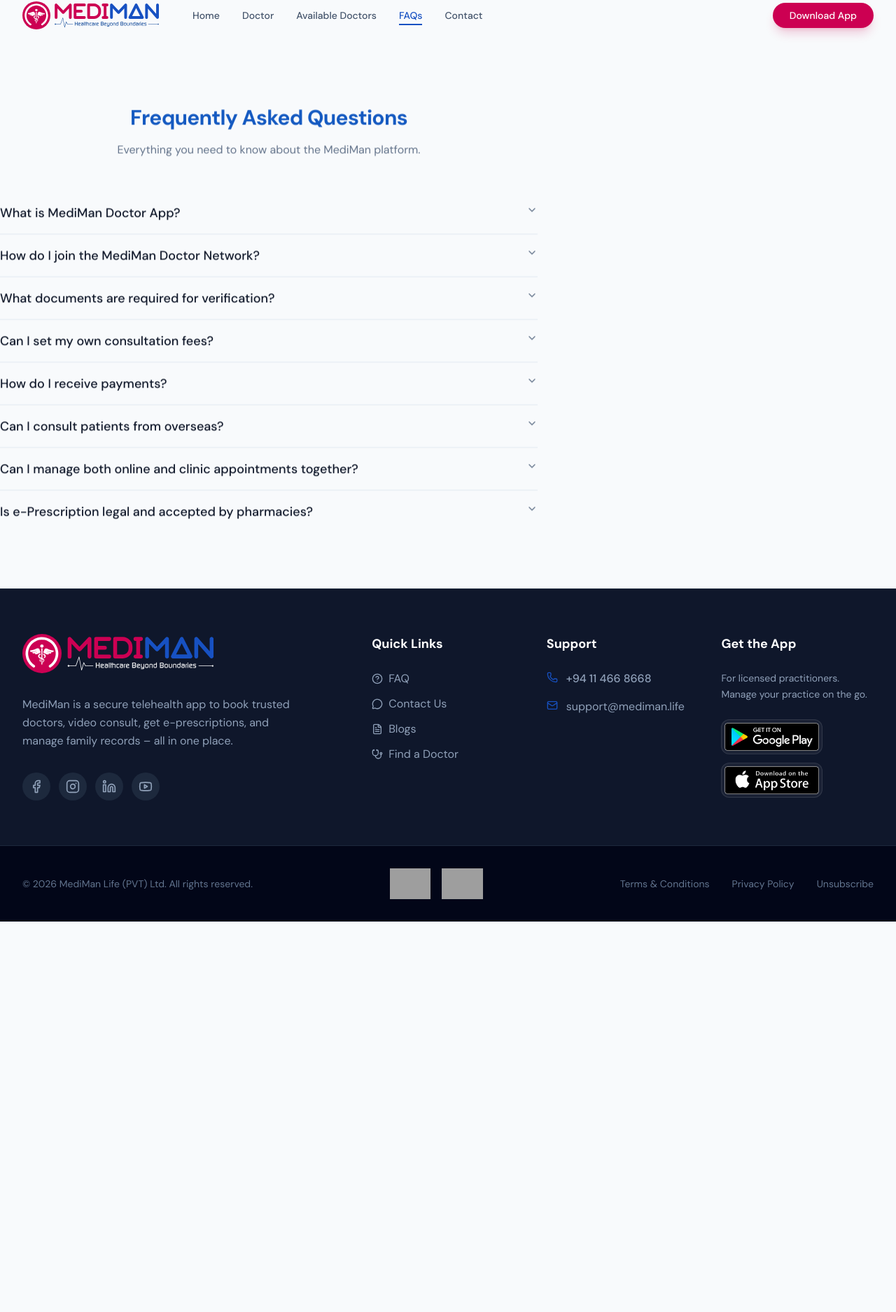
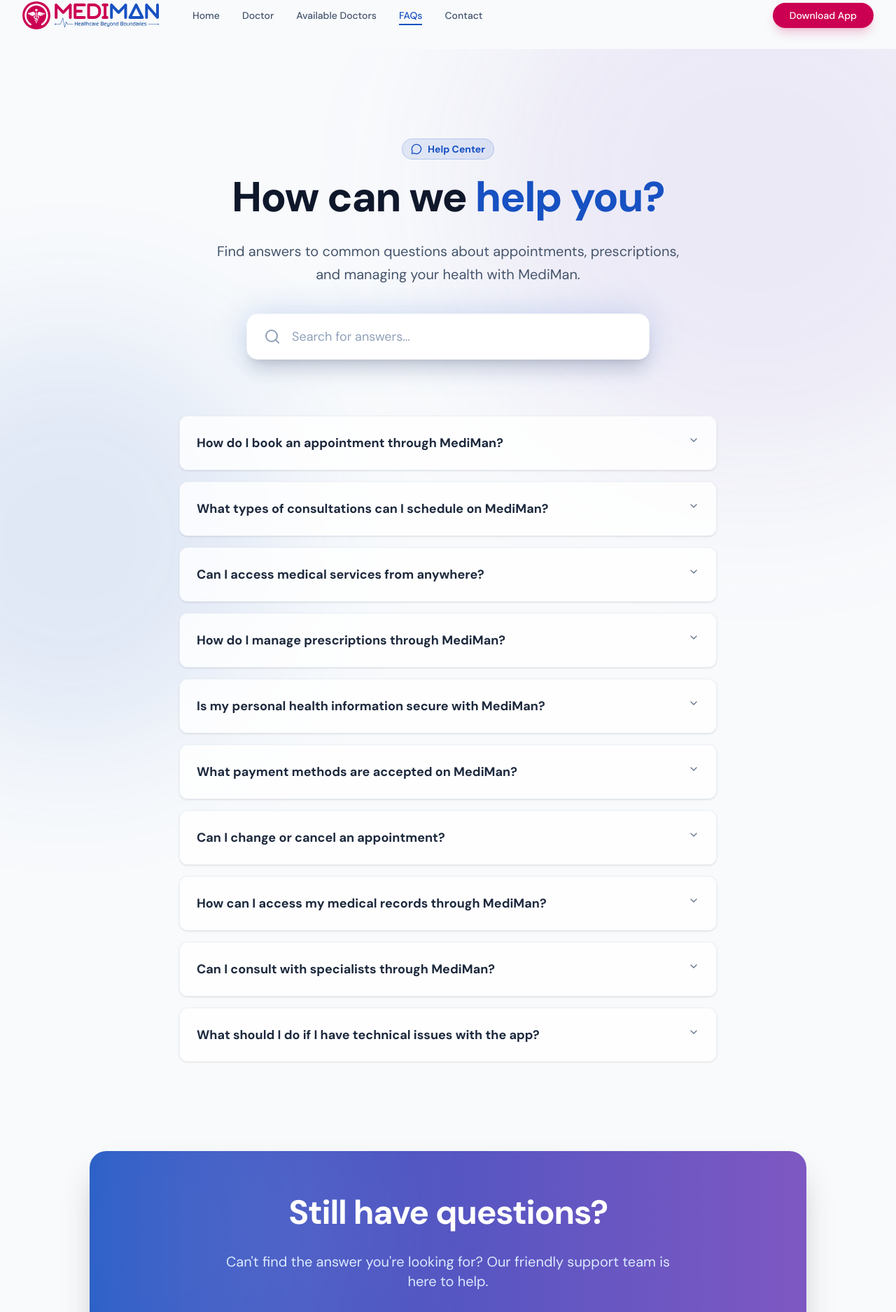
Before and after one commit to mediman-ife/MediMan-Website, a Next.js app: page /faq in a window 1280 px wide. Shown: the part 26-1901 px from the top of the page at 70% size. Before the commit the page ends 1343 px from the top, so only its background shows below. Built offline with nearby package versions, Linux system fonts and the light colour scheme; grey boxes are pictures that could not be loaded.

Commit message:
feat: Implement an interactive FAQ page with search functionality, accordion components, and a contact call-to-action.

```diff
--- a/src/app/faq/page.tsx
+++ b/src/app/faq/page.tsx
@@ -1,27 +1,200 @@
-import { Metadata } from 'next';
-import { ScrollReveal } from '@/components/ui/scroll-reveal';
-import { FAQList } from '@/components/faq/faq-list';
+'use client';
 
-export const metadata: Metadata = {
-  title: 'Frequently Asked Questions | MediMan',
-  description: 'Common questions about using MediMan for doctors and patients.',
-};
+import { useState } from 'react';
+import {
+  Accordion,
+  AccordionContent,
+  AccordionItem,
+  AccordionTrigger,
+} from '@/components/ui/accordion';
+import { Search, MessageCircle, ArrowRight, X } from 'lucide-react';
+import { cn } from '@/lib/utils';
+import Link from 'next/link';
+
+const FAQS = [
+  {
+    question: 'How do I book an appointment through MediMan?',
+    answer:
+      'Easily book appointments by logging into the app, searching and selecting your preferred doctor, and choosing an available time slot that suits your schedule.',
+  },
+  {
+    question: 'What types of consultations can I schedule on MediMan?',
+    answer:
+      'MediMan offers both virtual and in-person consultations, allowing you to choose the option that best fits your needs and availability.',
+  },
+  {
+    question: 'Can I access medical services from anywhere?',
+    answer:
+      'Yes, MediMan provides telehealth services that you can access from any location, facilitating healthcare without geographical constraints.',
+  },
+  {
+    question: 'How do I manage prescriptions through MediMan?',
+    answer:
+      "After a consultation, if a prescription is issued, it's automatically saved to your consultation schedule or under medical records section and can be accessed anytime.",
+  },
+  {
+    question: 'Is my personal health information secure with MediMan?',
+    answer:
+      'Absolutely. We prioritize your privacy with top-notch security measures to protect your personal health information at all times.',
+  },
+  {
+    question: 'What payment methods are accepted on MediMan?',
+    answer:
+      'MediMan accepts various payment methods including credit cards and debit cards to make your transactions seamless and secure.',
+  },
+  {
+    question: 'Can I change or cancel an appointment?',
+    answer:
+      'Yes, you can easily change or cancel appointments through the app. Please note that cancellations should be made at least 24 hours before the scheduled time to avoid any charges.',
+  },
+  {
+    question: 'How can I access my medical records through MediMan?',
+    answer:
+      'Your medical records are stored securely on our platform and can be accessed anytime through your user profile for your convenience.',
+  },
+  {
+    question: 'Can I consult with specialists through MediMan?',
+    answer:
+      'Absolutely! MediMan connects you with a wide range of specialists, allowing you to receive expert care tailored to your specific health needs.',
+  },
+  {
+    question: 'What should I do if I have technical issues with the app?',
+    answer:
+      'If you encounter any technical issues, please contact our support team via the help section in the app or by emailing support@mediman.life. We are here to help resolve any problems swiftly.',
+  },
+];
 
 export default function FAQPage() {
+  const [searchQuery, setSearchQuery] = useState('');
+
+  const filteredFAQs = FAQS.filter(
+    (faq) =>
+      faq.question.toLowerCase().includes(searchQuery.toLowerCase()) ||
+      faq.answer.toLowerCase().includes(searchQuery.toLowerCase())
+  );
+
   return (
-    <div className="container py-12 md:py-20 max-w-3xl">
-      <ScrollReveal variant="fade-up">
-        <div className="text-center mb-12">
-          <h1 className="text-3xl font-bold tracking-tight mb-4 text-primary">
-            Frequently Asked Questions
+    <main className="min-h-screen bg-slate-50 font-sans relative overflow-hidden">
+      {/* Background Decor */}
+      <div className="absolute top-0 left-0 w-full h-[600px] bg-gradient-to-b from-brand-blue/5 to-transparent -z-10" />
+      <div className="absolute top-[-200px] right-[-200px] w-[800px] h-[800px] bg-brand-purple/10 rounded-full blur-[120px] pointer-events-none" />
+      <div className="absolute top-[400px] left-[-200px] w-[600px] h-[600px] bg-brand-blue/10 rounded-full blur-[100px] pointer-events-none" />
+
+      {/* Hero Section */}
+      <section className="pt-32 pb-20 px-4 md:px-6 relative z-10">
+        <div className="max-w-4xl mx-auto text-center space-y-6 animate-in fade-in slide-in-from-bottom-4 duration-700">
+          <div className="inline-flex items-center gap-2 px-3 py-1 rounded-full bg-brand-blue/10 text-brand-blue text-sm font-semibold mb-4 border border-brand-blue/20">
+            <MessageCircle className="w-4 h-4" />
+            <span>Help Center</span>
+          </div>
+          <h1 className="text-4xl md:text-6xl font-extrabold tracking-tight text-slate-900 leading-tight">
+            How can we <span className="text-brand-blue">help you?</span>
           </h1>
-          <p className="text-muted-foreground">
-            Everything you need to know about the MediMan platform.
+          <p className="text-xl text-slate-600 max-w-2xl mx-auto leading-relaxed">
+            Find answers to common questions about appointments, prescriptions,
+            and managing your health with MediMan.
           </p>
+
+          {/* Search Bar */}
+          <div className="max-w-xl mx-auto mt-10 relative group">
+            <div className="absolute inset-0 bg-brand-blue/20 rounded-2xl blur-xl group-hover:bg-brand-blue/30 transition-all duration-300" />
+            <div className="relative bg-white rounded-2xl shadow-xl flex items-center p-2 border border-slate-100 group-focus-within:border-brand-blue/50 transition-colors">
+              <Search className="w-6 h-6 text-slate-400 ml-4 shrink-0" />
+              <input
+                type="text"
+                placeholder="Search for answers..."
+                value={searchQuery}
+                onChange={(e) => setSearchQuery(e.target.value)}
+                className="w-full h-12 px-4 text-lg text-slate-900 bg-transparent border-none outline-none placeholder:text-slate-400"
+              />
+              {searchQuery && (
+                <button
+                  onClick={() => setSearchQuery('')}
+                  className="p-2 hover:bg-slate-100 rounded-full transition-colors mr-2 shrink-0"
+                  aria-label="Clear search"
+                >
+                  <X className="w-5 h-5 text-slate-400" />
+                </button>
+              )}
+            </div>
+          </div>
         </div>
-      </ScrollReveal>
+      </section>
 
-      <FAQList />
-    </div>
+      {/* FAQ Accordion Section */}
+      <section className="pb-32 px-4 md:px-6 relative z-10">
+        <div className="max-w-3xl mx-auto">
+          {filteredFAQs.length > 0 ? (
+            <div className="space-y-4">
+              <Accordion type="single" collapsible className="w-full space-y-4">
+                {filteredFAQs.map((faq, index) => (
+                  <AccordionItem
+                    key={index}
+                    value={`item-${index}`}
+                    className="bg-white/80 backdrop-blur-sm border border-slate-200/60 rounded-xl px-6 py-2 shadow-sm hover:shadow-md transition-all duration-300 data-[state=open]:border-brand-blue/20 data-[state=open]:bg-white data-[state=open]:shadow-lg"
+                  >
+                    <AccordionTrigger className="text-lg font-semibold text-slate-800 hover:text-brand-blue hover:no-underline py-4 text-left">
+                      {faq.question}
+                    </AccordionTrigger>
+                    <AccordionContent className="text-slate-600 text-base leading-relaxed pb-4">
+                      {faq.answer}
+                    </AccordionContent>
+                  </AccordionItem>
+                ))}
+              </Accordion>
+            </div>
+          ) : (
+            <div className="text-center py-20 bg-white/50 rounded-3xl border border-slate-100">
+              <MessageCircle className="w-12 h-12 text-slate-300 mx-auto mb-4" />
+              <h3 className="text-xl font-bold text-slate-900 mb-2">
+                No results found
+              </h3>
+              <p className="text-slate-500">
+                Try searching for a different keyword or browse the list above.
+              </p>
+              <button
+                onClick={() => setSearchQuery('')}
+                className="mt-6 text-brand-blue font-semibold hover:underline"
+              >
+                Clear Search
+              </button>
+            </div>
+          )}
+        </div>
+      </section>
+
+      {/* Contact CTA */}
+      <section className="pb-20 px-4 md:px-6">
+        <div className="max-w-5xl mx-auto">
+          <div className="bg-gradient-to-r from-brand-blue to-brand-purple rounded-3xl p-10 md:p-16 text-center text-white relative overflow-hidden shadow-2xl">
+            <div className="absolute top-[-50%] left-[-20%] w-[600px] h-[600px] bg-white/10 rounded-full blur-[100px] pointer-events-none" />
+            <div className="relative z-10 space-y-8">
+              <h2 className="text-3xl md:text-5xl font-bold tracking-tight">
+                Still have questions?
+              </h2>
+              <p className="text-xl text-blue-100 max-w-2xl mx-auto">
+                Can't find the answer you're looking for? Our friendly support
+                team is here to help.
+              </p>
+              <div className="flex flex-col sm:flex-row items-center justify-center gap-4">
+                <Link
+                  href="/contact"
+                  className="inline-flex items-center gap-2 px-8 py-4 bg-white text-brand-blue font-bold rounded-xl hover:bg-blue-50 transition-colors shadow-lg"
+                >
+                  Contact Support
+                  <ArrowRight className="w-5 h-5" />
+                </Link>
+                <a
+                  href="mailto:support@mediman.life"
+                  className="inline-flex items-center gap-2 px-8 py-4 bg-white/10 text-white font-bold rounded-xl hover:bg-white/20 transition-colors border border-white/20"
+                >
+                  Email Us
+                </a>
+              </div>
+            </div>
+          </div>
+        </div>
+      </section>
+    </main>
   );
 }
```
